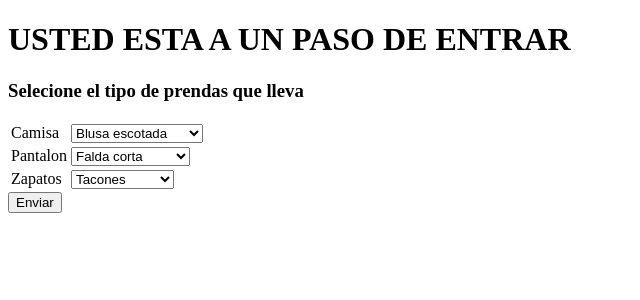
After one commit to diegoferose/taller, a PHP site: page /entradaViejotecaMujer.php in a window 1280 px wide. The commit adds this page. Shown: the top 300 px of the page, without its empty margins (0-640 px from the left). Run offline with PHP 8.4, Linux system fonts and the light colour scheme.

Commit message:
segunda actualizacion

```diff
--- /dev/null
+++ b/entradaViejotecaMujer.php
@@ -0,0 +1,57 @@
+<!DOCTYPE html>
+<!--
+To change this license header, choose License Headers in Project Properties.
+To change this template file, choose Tools | Templates
+and open the template in the editor.
+-->
+<html>
+    <head>
+        <meta charset="UTF-8">
+        <title></title>
+    </head>
+    <body>
+        <h1>USTED ESTA A UN PASO DE ENTRAR</h1>
+          <form action="procesarViejoTecaMujer.php" method="post">
+
+            <table>
+                <h3>Selecione el tipo de prendas que lleva</h3>
+                <tr>
+                    <td>
+                        <label >Camisa</label>
+                    </td>
+                    <td>
+                        <select id="blusa" name="blusa">
+                            <option value="Blusa escotada">Blusa escotada</option>
+                            <option value="Seria manga corta">Blusa no escotada</option>
+                        </select>
+                    </td>
+                </tr>
+                <tr>
+                    <td>
+                       <label >Pantalon</label>
+                    </td>
+                    <td>
+                        <select id="pantalon" name="pantalon">
+                            <option value="Falda corta">Falda corta</option>
+                            <option value="Falda larga">Falda larga</option>
+                            <option value="Pantalon de tela">Pantalon de tela</option>
+                        </select>
+                    </td>
+                </tr>
+                <tr>
+                    <td>
+                        <label >Zapatos</label>
+                    </td>
+                    <td>
+                        <select id="zapatos" name="Zapatos">
+                             <option value="Tacones">Tacones</option>
+                             <option value="Serio cerrado">Serio cerrado</option>
+                             <option value="Tenis">Tenis</option>
+                        </select>
+                    </td>
+                </tr>
+            </table>
+           <input type="submit" value="Enviar">
+          </form>
+    </body>
+</html>
--- a/procesarFormulario.php
+++ b/procesarFormulario.php
@@ -9,8 +9,11 @@ $edad =  filter_input(INPUT_POST, 'inputEdad');
      echo "Hola : ".$nombre." bienvenido(a) a la Discoteca";
                               }
  if($edad>=40){
-     if($genero=="masculino"){
+     if($genero=="Masculino"){
          header('Location: entradaViejotecaHombre.php');
                              }
+     else{
+         header('Location: entradaViejotecaMujer.php');
+         }
 
              }
```
Also changed, not shown: procesarViejoTecaHombre.php (added, +9 -0 lines).
